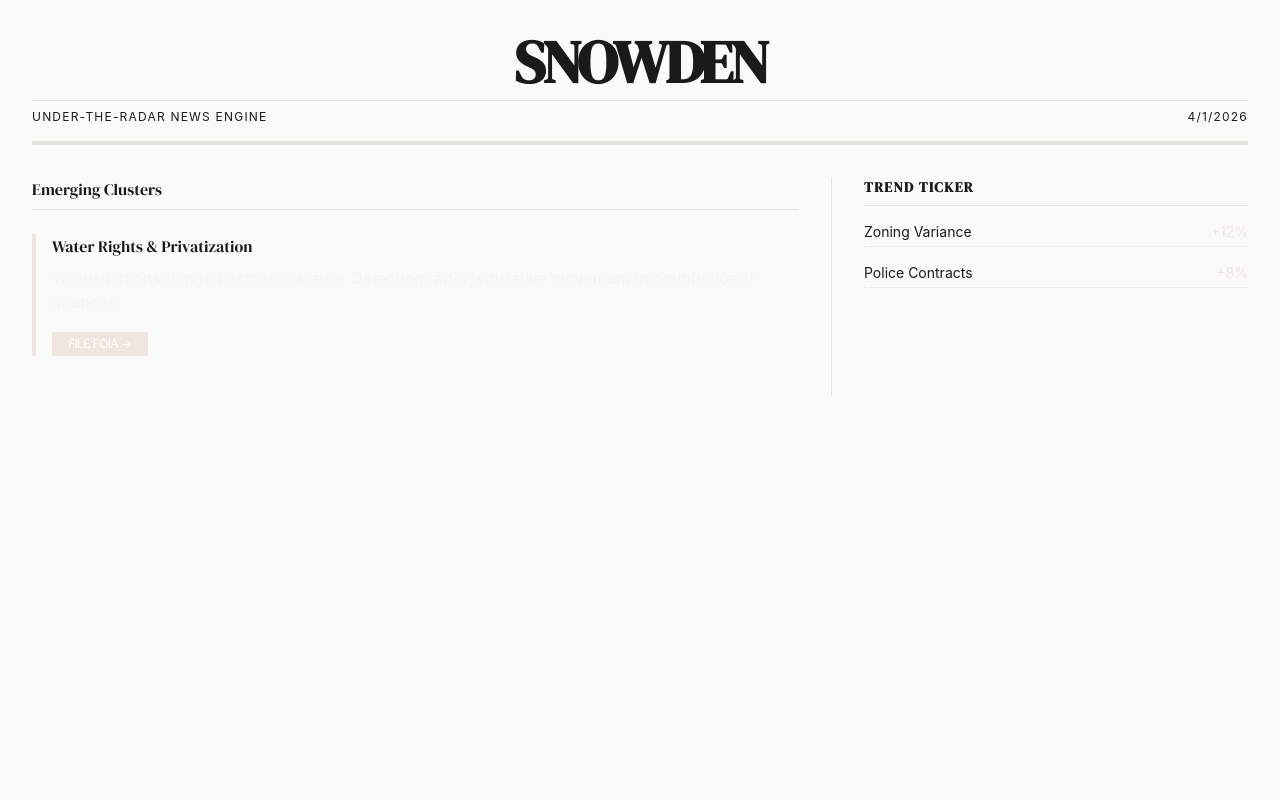
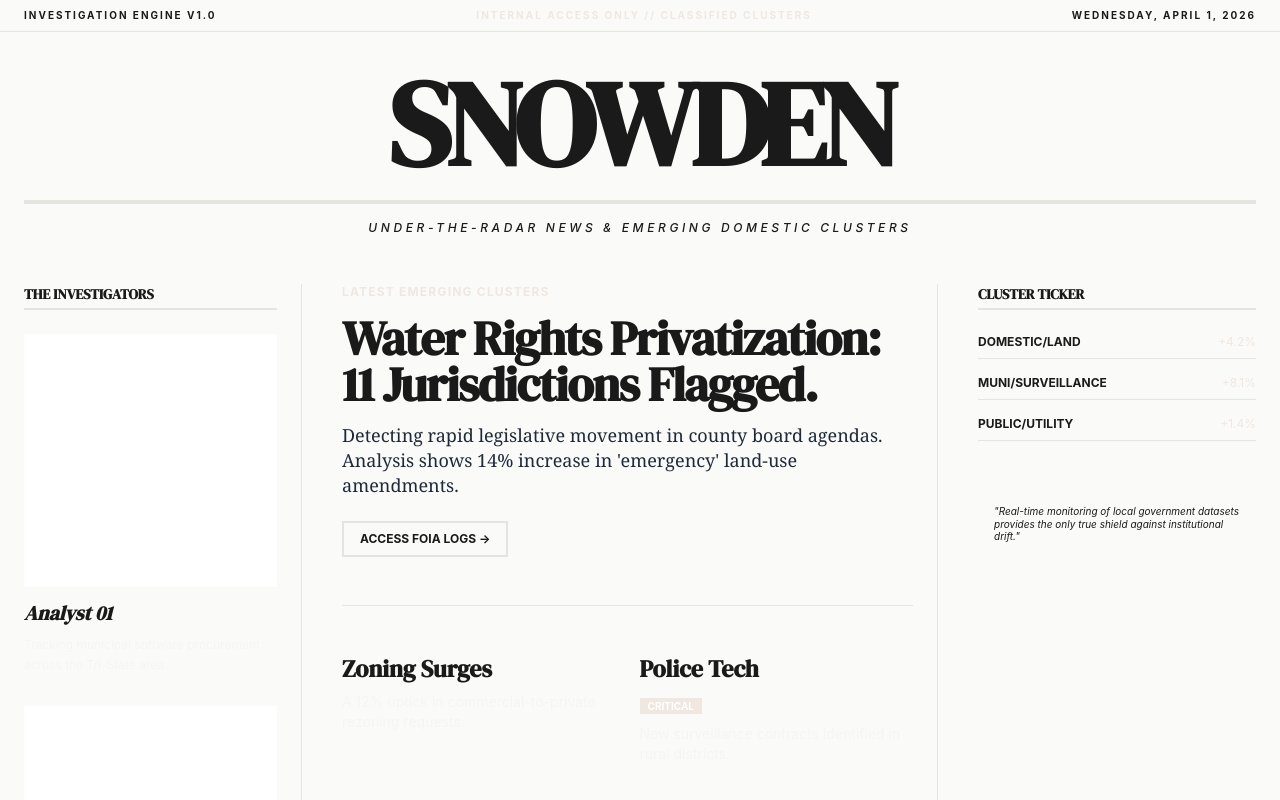
Before and after one commit to Youdahe123/FOIAflow, a Next.js app: page /utr-news in a window 1280 px wide. Shown: the top 800 px of the page. Built offline with nearby package versions, Linux system fonts and the light colour scheme.

Commit message:
style: implement exact The Nation artistry

```diff
--- a/src/components/under-the-radar/NewsFeed.tsx
+++ b/src/components/under-the-radar/NewsFeed.tsx
@@ -1,51 +1,99 @@
+"use client";
 import React from 'react';
-
 const NewsFeed = () => {
   return (
-    <div className="min-h-screen bg-newsprint text-ink font-serif p-8">
-      {/* Masthead: High-institutional nameplate energy */}
-      <header className="border-b-4 border-ink pb-4 mb-8">
-        <h1 className="text-center text-6xl font-bold tracking-tighter uppercase">
+    <div className="min-h-screen bg-newsprint text-ink font-serif selection:bg-accent selection:text-white">
+      {/* TOP STRIP: The 'Small Print' Institutional Header */}
+      <div className="border-b border-ink py-2 px-6 flex justify-between items-center text-[10px] uppercase tracking-[0.2em] font-sans font-bold">
+        <span>Investigation Engine v1.0</span>
+        <span className="hidden md:block text-accent">Internal Access Only // Classified Clusters</span>
+        <span>{new Date().toLocaleDateString('en-US', { weekday: 'long', year: 'numeric', month: 'long', day: 'numeric' })}</span>
+      </div>
+
+      <div className="max-w-7xl mx-auto px-6 py-8">
+        {/* MASTHEAD: The 'Snowden' Nameplate */}
+        <header className="text-center mb-12">
+          <h1 className="text-[120px] leading-none font-bold uppercase tracking-tighter border-b-4 border-ink pb-4">
             Snowden
           </h1>
-        <div className="flex justify-between mt-2 font-sans text-xs uppercase tracking-widest border-t border-ink pt-2">
-          <span>Under-The-Radar News Engine</span>
-          <span>{new Date().toLocaleDateString()}</span>
-        </div>
+          <p className="mt-4 font-sans text-xs uppercase tracking-[0.3em] font-medium italic">
+            Under-The-Radar News & Emerging Domestic Clusters
+          </p>
         </header>
 
-      <div className="grid grid-cols-1 md:grid-cols-3 gap-8">
-        {/* Main Column: Emerging Clusters */}
-        <div className="md:col-span-2 border-r border-rule pr-8">
-          <h2 className="headline-lg mb-6 border-b border-rule pb-2">Emerging Clusters</h2>
+        {/* MAIN LAYOUT: 3-Column Broadsheet */}
+        <div className="grid grid-cols-1 md:grid-cols-12 gap-10">
 
-          {/* Example Cluster Card */}
-          <div className="border-l-4 border-accent pl-4 mb-10">
-            <h3 className="headline-md mb-2">Water Rights & Privatization</h3>
-            <p className="font-sans text-muted mb-4">
-              11 jurisdictions flagged across 3 states. Detecting rapid legislative movement in county board agendas.
+          {/* COLUMN 1: The 'Voices' Rail (Refined) */}
+          <aside className="md:col-span-3 border-r border-rule pr-6">
+            <h2 className="text-sm font-bold uppercase border-b-2 border-ink mb-6 pb-1">The Investigators</h2>
+            <div className="space-y-8">
+              {[1, 2].map((i) => (
+                <div key={i} className="group cursor-pointer">
+                  <div className="w-full aspect-square bg-gray-200 grayscale contrast-125 mb-3 border border-ink" />
+                  <h3 className="text-xl font-bold italic group-hover:text-accent transition-colors">Analyst 0{i}</h3>
+                  <p className="text-xs leading-relaxed mt-2 font-sans text-muted">
+                    Tracking municipal software procurement across the Tri-State area.
                   </p>
-            <button className="bg-accent text-white px-4 py-1 text-xs font-sans uppercase tracking-tighter">
-              File FOIA →
+                </div>
+              ))}
+            </div>
+          </aside>
+
+          {/* COLUMN 2: The Main Feed (High Density) */}
+          <main className="md:col-span-6 border-r border-rule pr-6">
+            <h2 className="text-xs font-sans font-bold uppercase tracking-widest text-accent mb-4">Latest Emerging Clusters</h2>
+
+            <article className="mb-12 border-b border-rule pb-12">
+              <h3 className="text-5xl font-bold leading-[0.95] tracking-tight mb-4 hover:text-accent transition-colors cursor-pointer">
+                Water Rights Privatization: 11 Jurisdictions Flagged.
+              </h3>
+              <p className="text-lg leading-snug mb-6 text-gray-800">
+                Detecting rapid legislative movement in county board agendas. Analysis shows 14% increase in 'emergency' land-use amendments.
+              </p>
+              <button className="border-2 border-ink px-4 py-2 text-xs font-sans font-bold uppercase hover:bg-accent hover:text-white hover:border-accent transition-all">
+                Access FOIA Logs →
               </button>
+            </article>
+
+            <div className="grid grid-cols-2 gap-6">
+               <article>
+                 <h4 className="text-2xl font-bold leading-tight mb-2">Zoning Surges</h4>
+                 <p className="text-sm font-sans text-muted">A 12% uptick in commercial-to-private rezoning requests.</p>
+               </article>
+               <article>
+                 <h4 className="text-2xl font-bold leading-tight mb-2">Police Tech</h4>
+                 <span className="text-[10px] bg-accent text-white px-2 py-0.5 font-sans font-bold uppercase">Critical</span>
+                 <p className="text-sm font-sans text-muted mt-2">New surveillance contracts identified in rural districts.</p>
+               </article>
+            </div>
+          </main>
+
+          {/* COLUMN 3: The Ticker / Data Sidebar */}
+          <aside className="md:col-span-3">
+            <h2 className="text-sm font-bold uppercase border-b-2 border-ink mb-6 pb-1">Cluster Ticker</h2>
+            <div className="space-y-4 font-sans text-xs">
+              <div className="flex justify-between border-b border-rule pb-2">
+                <span className="font-bold">DOMESTIC/LAND</span>
+                <span className="text-accent">+4.2%</span>
+              </div>
+              <div className="flex justify-between border-b border-rule pb-2">
+                <span className="font-bold">MUNI/SURVEILLANCE</span>
+                <span className="text-accent">+8.1%</span>
+              </div>
+              <div className="flex justify-between border-b border-rule pb-2">
+                <span className="font-bold">PUBLIC/UTILITY</span>
+                <span className="text-accent">+1.4%</span>
               </div>
             </div>
 
-        {/* Right Rail: Trend Ticker */}
-        <div className="font-sans">
-          <h2 className="text-sm font-bold uppercase tracking-widest border-b border-rule pb-2 mb-4">
-            Trend Ticker
-          </h2>
-          <ul className="space-y-4 text-sm">
-            <li className="flex justify-between border-b border-dotted border-rule pb-1">
-              <span>Zoning Variance</span>
-              <span className="text-accent">+12%</span>
-            </li>
-            <li className="flex justify-between border-b border-dotted border-rule pb-1">
-              <span>Police Contracts</span>
-              <span className="text-accent">+8%</span>
-            </li>
-          </ul>
+            <div className="mt-12 p-4 bg-ink text-newsprint">
+              <p className="text-[10px] leading-tight font-sans italic">
+                "Real-time monitoring of local government datasets provides the only true shield against institutional drift."
+              </p>
+            </div>
+          </aside>
+
         </div>
       </div>
     </div>
--- a/tailwind.config.ts
+++ b/tailwind.config.ts
@@ -14,11 +14,12 @@
         sans: ["'DM Sans'", "system-ui", "sans-serif"],
       },
       colors: {
-        ink: "#0F0F0F",
-        newsprint: "#F5F0E8",
-        rule: "#1A1A1A",
-        accent: "#8B1A1A",
-        muted: "#6B6355",
+        ink: "#000000",        // True black for that sharp print feel
+        newsprint: "#F9F7F2",  // The exact off-white/cream paper color they use
+        rule: "#E5E5E5",       // Light grey for those thin divider lines
+        accent: "#E31212",     // The "The Nation" signature red
+        muted: "#666666",      // Professional grey for dates and secondary text
+
         cluster: "#2C1810",
       },
       fontSize: {
```
Lines whose indentation alone changed are shown as unchanged.
